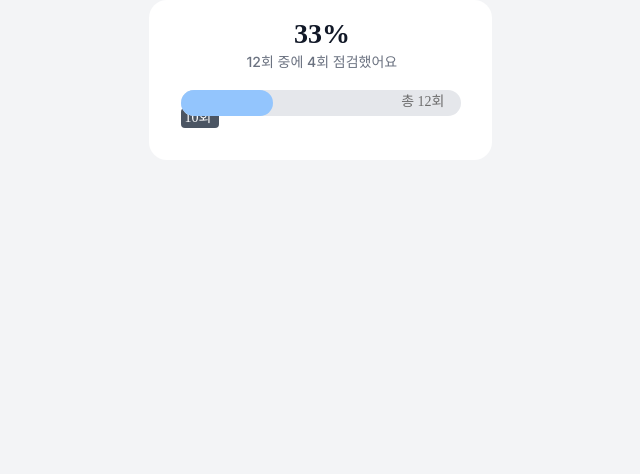
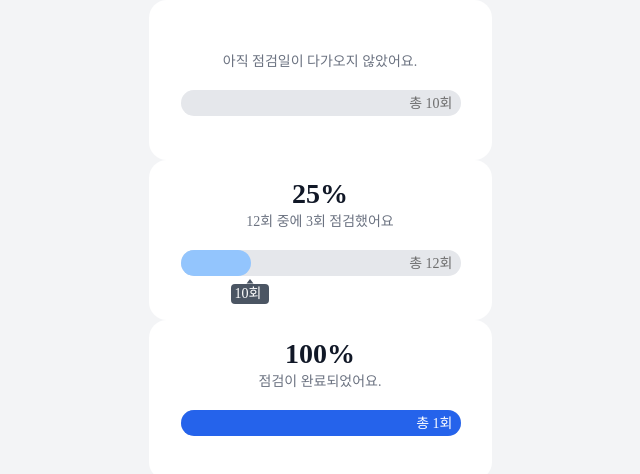
Before and after one commit to 10aeat/10aeat_Frontend, a Next.js app: page /manage/detail in a window 1280 px wide. Shown: the top 474 px of the page, without its empty margins (320-960 px from the left). Built offline with nearby package versions, Linux system fonts and the light colour scheme; a web font is replaced by a local one.

Commit message:
[Feat] 법정 시설물 진행 현황 Card

```diff
--- a/src/app/manage/detail/page.tsx
+++ b/src/app/manage/detail/page.tsx
@@ -5,7 +5,9 @@ import TrackingProgress2 from '@/components/atoms/TrackingProcess2'
 export default function ManageDetail() {
   return (
     <div className="flex flex-col w-full items-center">
-      <TrackingProgress2 />
+      <TrackingProgress2 totalChecks={10} completedChecks={0} status="대기" />
+      <TrackingProgress2 totalChecks={12} completedChecks={3} status="진행중" />
+      <TrackingProgress2 totalChecks={1} completedChecks={1} status="완료" />
     </div>
   )
 }
--- a/src/components/atoms/TrackingProcess2.tsx
+++ b/src/components/atoms/TrackingProcess2.tsx
@@ -1,25 +1,66 @@
 import Tooltip, { TooltipStyle } from './Tooltip'
 
-export default function TrackingProgress2() {
+interface Props {
+  totalChecks: number
+  completedChecks: number
+  status: string
+}
+
+export default function TrackingProgress2({
+  totalChecks = 12,
+  completedChecks = 4,
+  status,
+}: Props) {
+  const progressPercentage = (completedChecks / totalChecks) * 100
+  const progressBarWidth = 280
+  const progressFilledWidth = (progressPercentage / 100) * progressBarWidth
+  const tooltipPosition = progressFilledWidth - 20 // Adjust based on tooltip size and positioning
+
+  const progressBarColor =
+    progressPercentage === 100 ? 'bg-blue-600' : 'bg-blue-300'
+  const totalChecksTextColor =
+    progressPercentage === 100 ? 'text-white' : 'text-[#6d6d6d]'
+  const statusText =
+    status === '대기'
+      ? '아직 점검일이 다가오지 않았어요.'
+      : progressPercentage === 100
+        ? '점검이 완료되었어요.'
+        : `${totalChecks}회 중에 ${completedChecks}회 점검했어요`
+
   return (
     <div className="relative w-[343px] h-[160px] top-0 left-0 bg-white rounded-[18px]">
-      <div className="inline-flex flex-col items-center absolute top-[16px] left-[98px]">
-        <div className="relative font-Pretendard font-semibold text-gray-900 text-[28px] text-center leading-[36px] ">
-          33%
+      <div className="inline-flex flex-col items-center absolute top-[16px] left-[50%] transform -translate-x-1/2">
+        <div
+          className={`relative font-Pretendard font-semibold text-gray-900 text-[28px] text-center leading-[36px]`}
+          style={{ visibility: status === '대기' ? 'hidden' : 'visible' }}
+        >
+          {progressPercentage.toFixed(0)}%
         </div>
-        <div className="relative text-gray-500 text-center leading-[20px] font-medium capitalize font-Pretendart text-[14px]">
-          12회 중에 4회 점검했어요
+        <div className="relative w-[280px] text-gray-500 text-center leading-[20px] font-medium capitalize font-Pretendard text-[14px]">
+          {statusText}
         </div>
       </div>
       <div className="absolute w-[280px] h-[56px] top-[90px] left-[32px]">
-        <div className="absolute w-[280px] h-[26px] top-0 left-0 bg-gray-200 rounded-[100px]">
-          <div className="absoulte w-[92px] h-[26px] top-0 left-0 bg-blue-300 rounded-[100px]" />
-          <div className="absolute w-[64px] top-[3px] left-[200px] text-[#6d6d6d] text-right leading-[18px] font-Pretendard font-medium text-[14px]">
-            총 12회
+        <div className="absolute w-full h-[26px] top-0 left-0 bg-gray-200 rounded-[100px]">
+          <div
+            className={`absolute h-full top-0 left-0 ${progressBarColor} rounded-[100px]`}
+            style={{ width: `${progressFilledWidth}px` }}
+          >
+            {status === '진행중' && (
+              <div
+                className="pt-[16px]"
+                style={{ paddingLeft: `${tooltipPosition}px` }}
+              >
+                <Tooltip tooltipStyle={TooltipStyle.COUNT} count={10} />
+              </div>
+            )}
+          </div>
+          <div
+            className={`absolute w-[64px] top-[5px] right-2 ${totalChecksTextColor} text-right leading-[18px] font-Pretendard font-medium text-[14px]`}
+          >
+            총 {totalChecks}회
           </div>
         </div>
-
-        <Tooltip tooltipStyle={TooltipStyle.COUNT} count={10} />
       </div>
     </div>
   )
```
